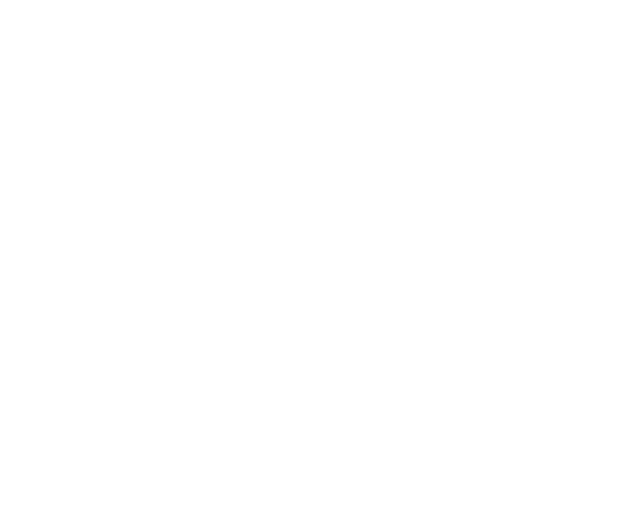
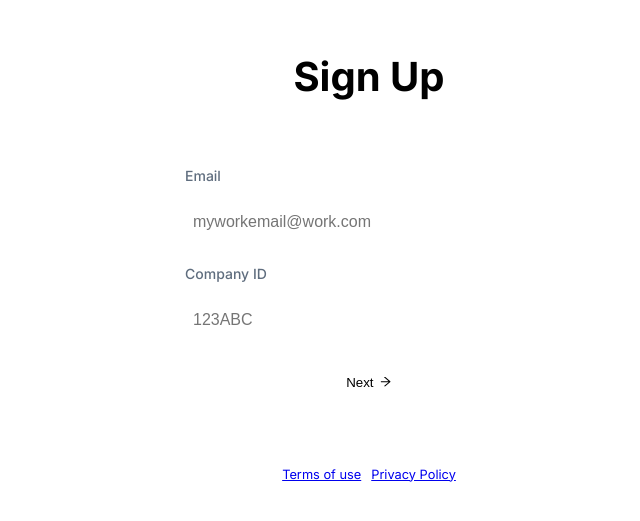
Before and after one commit to group2-team2-fdev2/cash2go, a React (Vite) app: page /signup in a window 1280 px wide. Shown: the part 133-654 px from the top of the page, without its empty margins (271-911 px from the left). Built offline with nearby package versions, Linux system fonts and the light colour scheme.

Commit message:
email and company setup

```diff
--- a/src/Pages/Auth/SignUp/EmailAndCompanyIDAuth/EmailAndCompanyIDAuth.css
+++ b/src/Pages/Auth/SignUp/EmailAndCompanyIDAuth/EmailAndCompanyIDAuth.css
@@ -0,0 +1,68 @@
+.signup_container {
+    display: flex;
+    flex-direction: column;
+    justify-content: center;
+    align-items: center;
+    height: 100vh;
+  }
+
+  .signup_heading {
+    font-size: 2.5rem;
+    margin-bottom: 50px;
+  }
+
+  .signup_form {
+    display: flex;
+    flex-direction: column;
+    gap: 20px;
+    width: 400px;
+    padding: 1rem;
+  }
+
+  .input-group {
+    display: flex;
+    flex-direction: column;
+    gap: 10px;
+    width: 100%;
+  }
+
+  .input-group label {
+    font-size: 0.875rem;
+  }
+
+  .input-group input {
+    border: 1px solid rgba(var(--clr-input-border), 1);
+    background-color: rgba(var(--clr-input-border), 0.05);
+    padding: 0.7rem 0.5rem;
+    border-radius: 8px;
+    outline: none;
+  }
+
+  .form_btn {
+    background-color: rgba(var(--clr-btn), 1);
+    padding: 0.7rem 0.5rem;
+    border-radius: 8px;
+    color: rgb(var(--clr-white));
+    cursor: pointer;
+    transition: background-color 0.2s ease-in-out;
+    border: none;
+    display: flex;
+    align-items: center;
+    justify-content: center;
+    gap: 5px;
+  }
+
+  .form_btn:hover {
+    background-color: rgba(var(--clr-btn), 0.9);
+  }
+
+  .attribution {
+    display: flex;
+    gap: 10px;
+    align-items: center;
+    margin-top: 50px;
+  }
+
+  .attribution a {
+    font-size: 0.8rem;
+  }
--- a/src/Pages/Auth/SignUp/EmailAndCompanyIDAuth/EmailAndCompanyIDAuth.jsx
+++ b/src/Pages/Auth/SignUp/EmailAndCompanyIDAuth/EmailAndCompanyIDAuth.jsx
@@ -1,9 +1,47 @@
+import { Link } from "react-router-dom";
+import { AiOutlineArrowRight } from "react-icons/ai";
+import "./EmailAndCompanyIDAuth.css"
 
 
 export default function EmailAndCompanyIDAuth() {
+  const handleSubmit = (e) => {
+    e.preventDefault();
+  };
+
+
   return (
     <div>
+      <div className="signup_container">
+        <h2 className="signup_heading">Sign Up</h2>
+        <form className="signup_form" onSubmit={handleSubmit}>
+          <div className="input-group">
+            <label htmlFor="email">Email</label>
+            <input
+              type="email"
+              name="email"
+              id="email"
+              placeholder="myworkemail@work.com"
+            />
+          </div>
+          <div className="input-group">
+            <label htmlFor="company_id">Company ID</label>
+            <input
+              type="text"
+              name="company_id"
+              id="company_id"
+              placeholder="123ABC"
+            />
+          </div>
+          <button className="form_btn">
+            Next <AiOutlineArrowRight />
+          </button>
+        </form>
+        <div className="attribution">
+          <Link to="">Terms of use</Link>
+          <Link to="">Privacy Policy</Link>
+        </div>
 
+      </div>
     </div>
-  )
+  );
 }
```
Also changed, not shown: src/styles/Auth/SignUp/SignUp.css (deleted, +0 -68 lines).
